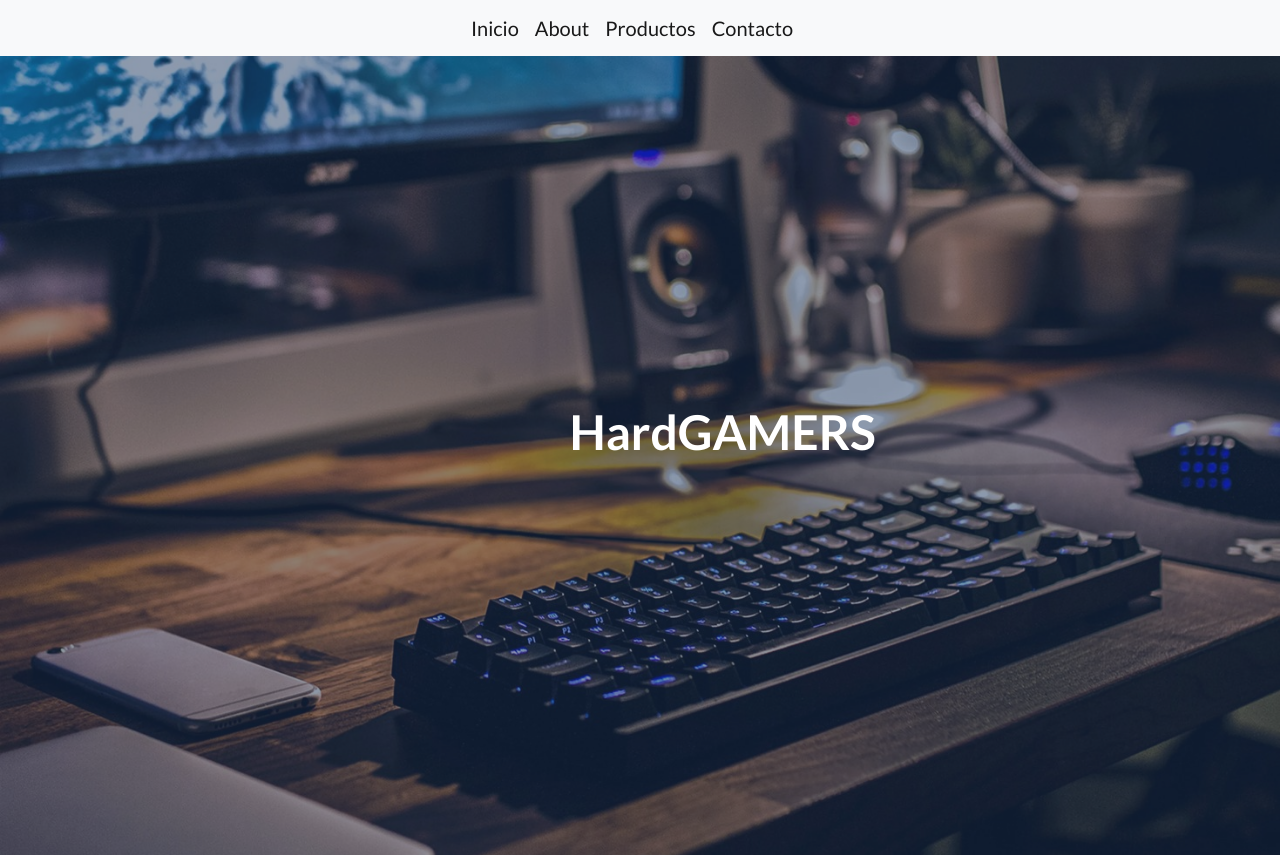
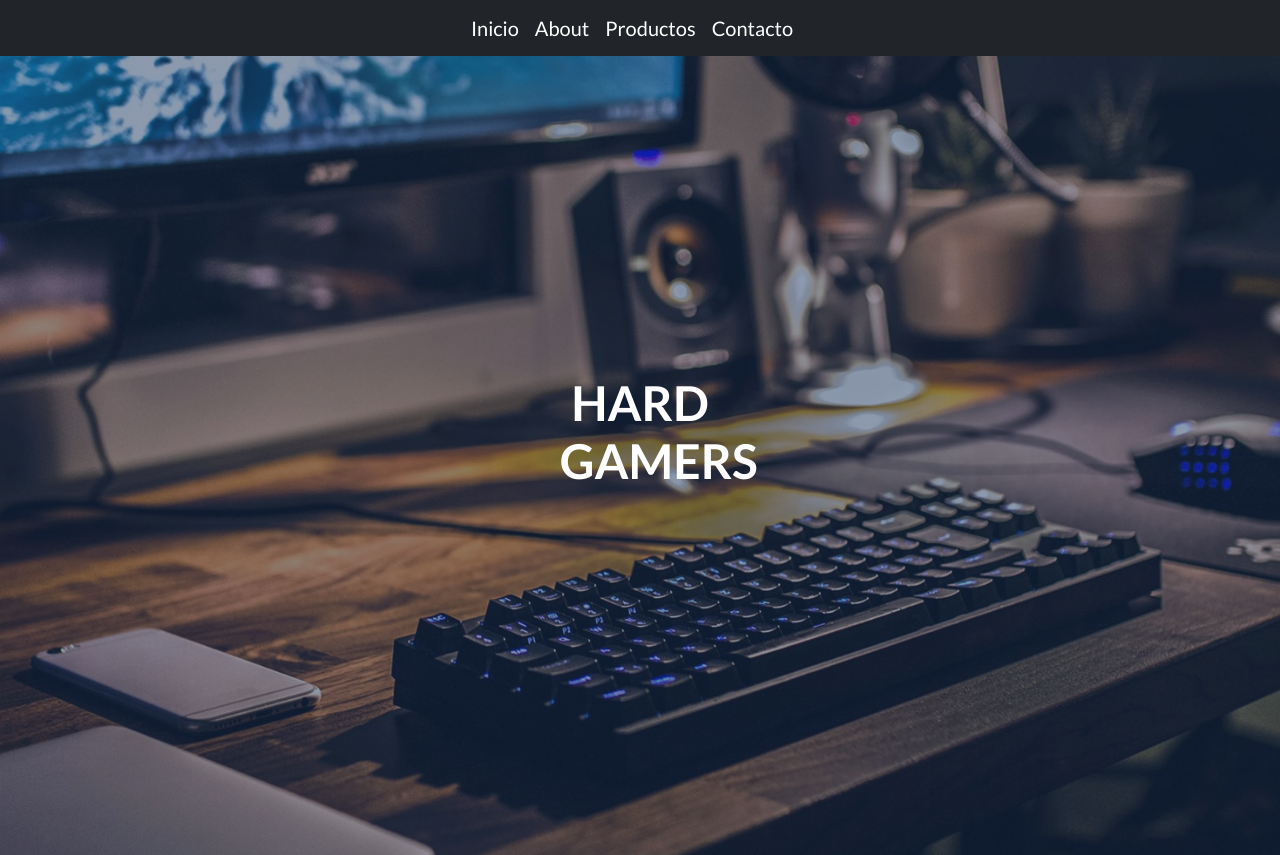
Before and after one commit to cccBurns/dj_pagina_prueba, a Django app: page / in a window 1280 px wide. Shown: the top 855 px of the page. Run offline with Django 5.2, Linux system fonts and the light colour scheme; some libraries are stand-ins or nearby versions.

Commit message:
lunes15 14:11hs

```diff
--- a/templates/base.html
+++ b/templates/base.html
@@ -21,7 +21,7 @@
     </head>
     <body>
         <!-- Navigation-->
-        <nav class="navbar navbar-light bg-light static-top">
+        <nav class="navbar navbar-dark bg-dark static-top">
             <div class="container">
                 <a class="navbar-brand" href={% url "inicio" %}>Inicio</a>
                 <a class="navbar-brand" href={% url "about" %}>About</a>
@@ -37,7 +37,7 @@
                     <div class="col-xl-6">
                         <div class="text-center text-white">
                             <!-- Page heading-->
-                            <h1 class="mb-5">HardGAMERS</h1>
+                            <h1 class="mb-5">HARD GAMERS</h1>
                             <!-- Signup form-->
                             <!-- * * * * * * * * * * * * * * *-->
                             <!-- * * SB Forms Contact Form * *-->
```
Also changed, not shown: 1 other file.
